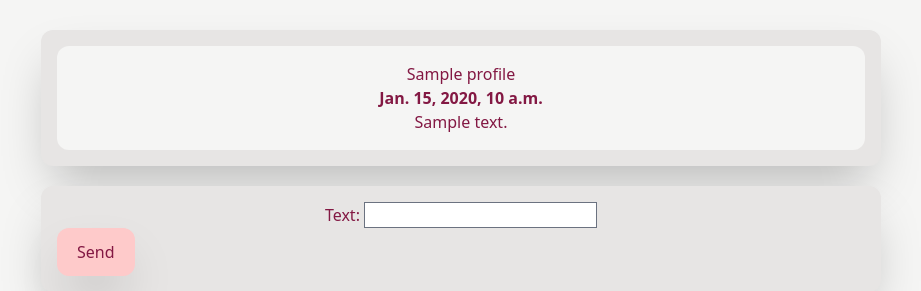
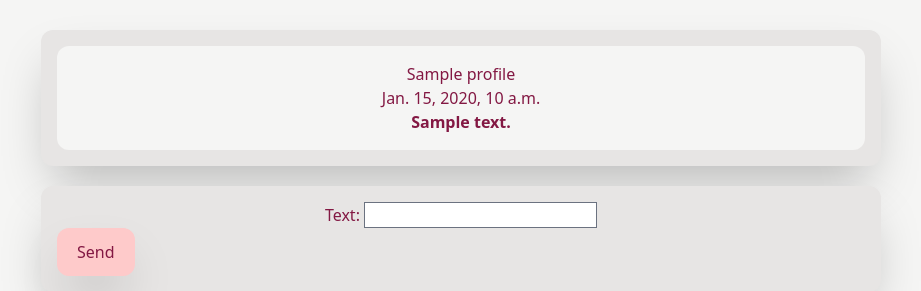
Before and after one commit to AnastasiiaAsti/chalala, a Django app: page /chats/1/ in a window 1280 px wide. Shown: the part 246-537 px from the top of the page, without its empty margins (179-1100 px from the left). Run offline with Django 4.2, Linux system fonts and the light colour scheme; a user stored in the database is signed in; tables that the repository leaves empty hold one stand-in row (values such as "Sample post"); some libraries are stand-ins or nearby versions.

Commit message:
fixes username attached to messages and message styling

```diff
--- a/main_app/templates/chats/detail.html
+++ b/main_app/templates/chats/detail.html
@@ -9,9 +9,9 @@
   <div class="chat-messages space-y-3">
     {% for message in chat.message_set.all %}
     <div class="p-4 bg-stone-100 rounded-xl">
-      <p>{{user.profile.name}}</p>
-      <p class="font-semibold">{{message.date}}</p>
-      <p class="">{{message.text}}</p>
+      <p>{{message.user.profile.name}}</p>
+      <p class="">{{message.date}}</p>
+      <p class="font-bold">{{message.text}}</p>
     </div>
     {% endfor %}
   </div>
```
